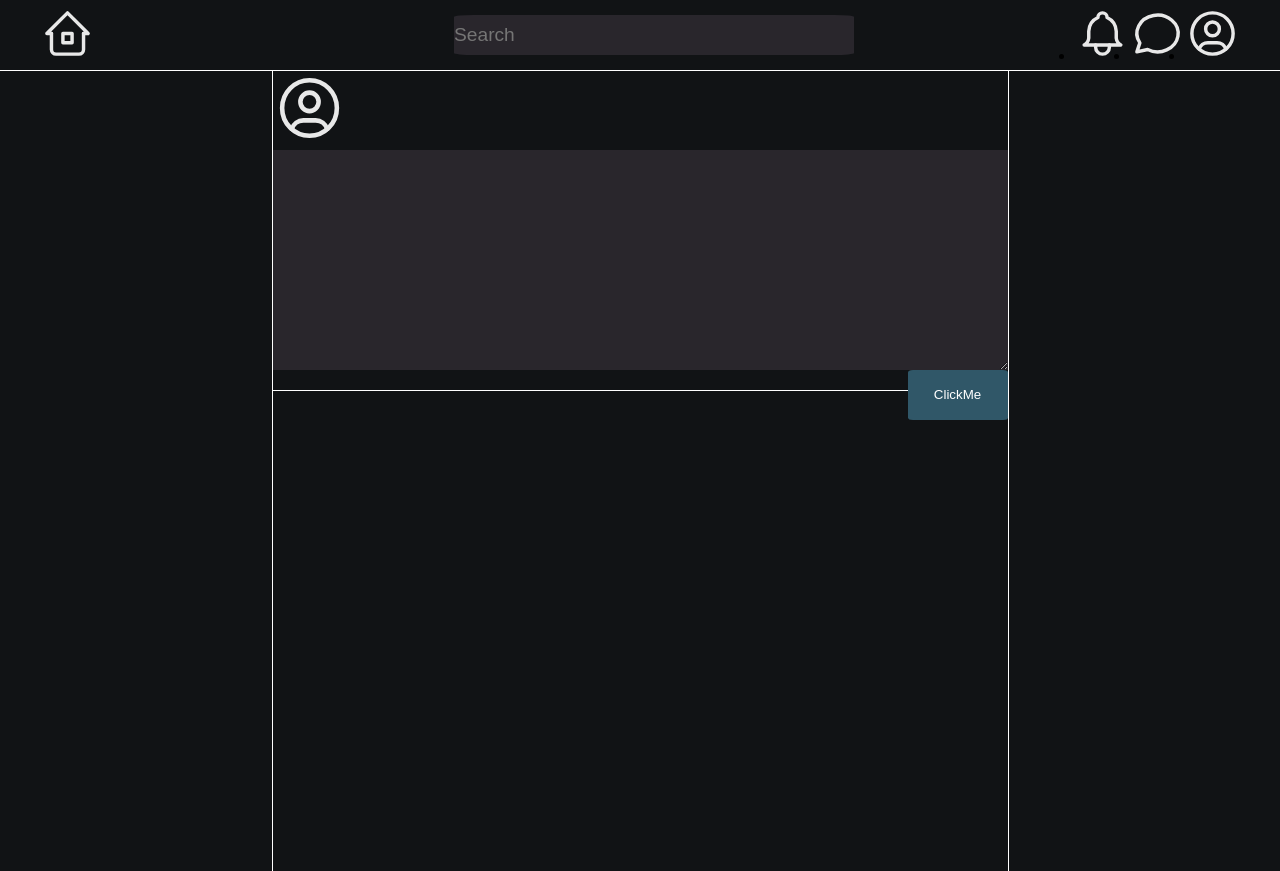
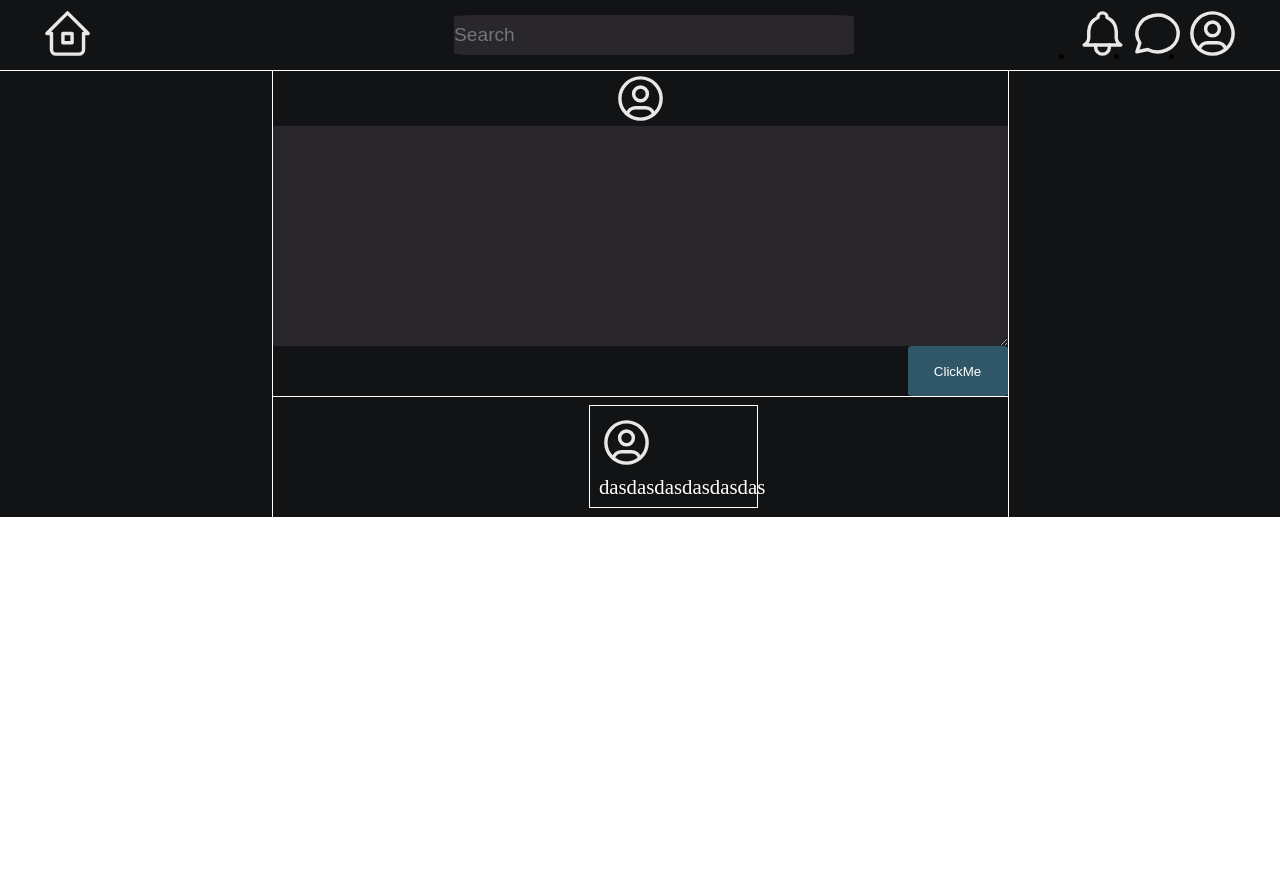
Before and after one commit to Roadzik/first-react-website, a React (Create React App) app: page / in a window 1280 px wide. After the commit the page ends 800 px from the top, so only its background shows below. Built offline with nearby package versions, Linux system fonts and the light colour scheme.

Commit message:
Adding Post Creator

```diff
--- a/src/components/Home/Home.css
+++ b/src/components/Home/Home.css
@@ -1,5 +1,4 @@
 .home {
-  height: 100vh;
   background-color: #111315;
   color: white;
   font-size: 1.3rem;
@@ -7,16 +6,10 @@
   grid-template-columns: 1fr 2fr 1fr;
 }
 
-.post-creator {
+.main {
   display: flex;
   flex-direction: column;
-  align-items: center;
-  height: 40vh;
-  border-bottom: 1px solid white;
-}
-
-.post-creator div {
-  height: 100%;
+  height: fit-content;
 }
 
 form {
@@ -52,3 +45,27 @@ input[type="submit"] {
 .idk {
   border-left: 1px solid white;
 }
+
+.post-creator {
+  border-bottom: 1px solid white;
+  width: 100%;
+  display: flex;
+  flex-direction: column;
+  align-items: center;
+  height: 100%;
+}
+
+.posts{
+  width: 100%;
+  height: fit-content;
+  display: flex;
+  justify-content: center;
+  flex-direction: row;
+}
+
+.post-container {
+  border: 1px solid white;
+  width: 100%;
+  margin: 5% 20%;
+  padding: 5%;
+}
--- a/src/components/Home/Home.js
+++ b/src/components/Home/Home.js
@@ -1,21 +1,34 @@
 import './Home.css'
+import PostList from '../PostList'
+import { useState } from 'react'
+
 const Home = () => {
+
+  const [text, setText] = useState('')
+  const [posts, setPosts] = useState([
+    {text:'dasdasdasdasdasdas', id:1}
+  ])
+
   const handleClick = (e) => {
     e.preventDefault()
+    setText(e.target.parentElement[0].value)
+    setPosts(...posts, { text: text, id:2 } )
   }
 
   return (
     <div className='home'>
       <div className='menu' />
-      <div className='post-creator'>
-        <div>
+      <div className='main'>
+        <div className='post-creator'>
           <img src='user.svg' alt='User' />
           <form action=''>
             <textarea name='post' id='post' cols='60' rows='10' />
             <input type='submit' value='ClickMe' onClick={handleClick} />
           </form>
         </div>
-
+        <div className="posts">
+          <PostList posts={posts} />
+        </div>
       </div>
       <div className='idk' />
     </div>
--- /dev/null
+++ b/src/components/PostList.js
@@ -0,0 +1,15 @@
+const PostList = (props) => {
+    const posts = props.posts
+    return (
+        <div>
+        {posts.map((post) => (
+            <div className="post-container" key={post.id}>
+              <img src='user.svg' alt='User' />
+              <p>{ post.text }</p>
+            </div>
+          ))}
+        </div>
+    );
+  }
+
+  export default PostList;
```
